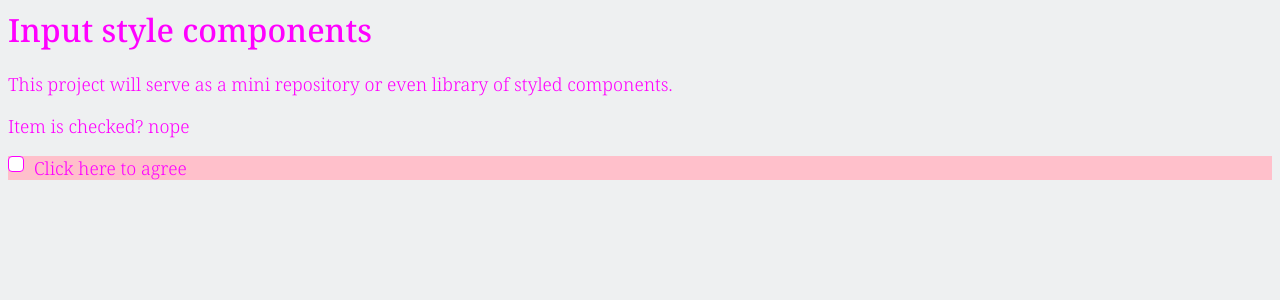
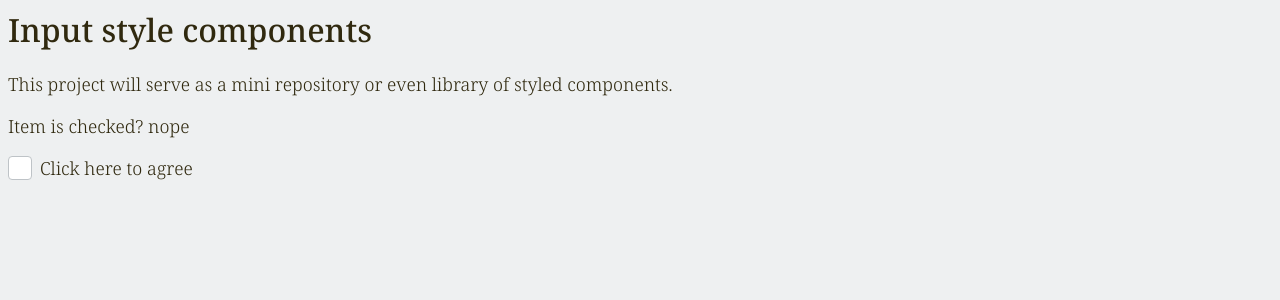
Before and after one commit to elalienx/input-style, a React (Create React App) app: page / in a window 1280 px wide. Shown: the top 300 px of the page. Built offline with nearby package versions, Linux system fonts and the light colour scheme.

Commit message:
finish input box

```diff
--- a/src/styles/base/variables.css
+++ b/src/styles/base/variables.css
@@ -3,8 +3,9 @@
   --color-primary: #ff9500;
   --color-secondary: #51b2c9;
   --color-background: #eef0f1;
+  --color-border: #bec3c7;
   --color-text: #30290f;
-  --color-text: #ff00ff; /* for debug */
+  /* --color-text: #ff00ff; */
 
   /* Fonts */
   --font-family: "Noto Serif", serif;
--- a/src/styles/components/input-checkbox.css
+++ b/src/styles/components/input-checkbox.css
@@ -1,15 +1,11 @@
 .input.checkbox {
-  background-color: pink;
-
-  /* Change to flex */
   display: grid;
-  grid-template-columns: 1em auto;
-  gap: 8px;
+  grid-template-columns: var(--space-big) auto;
   font-size: var(--font-size);
 }
 
 .input.checkbox input[type="checkbox"] {
-  --outer-size: 16px;
+  --outer-size: 24px;
 
   display: grid;
   place-content: center;
@@ -18,12 +14,12 @@
   height: var(--outer-size);
   margin: 0;
   background-color: white;
-  border: solid 1.5px var(--color-text);
+  border: solid 1.5px var(--color-border);
   border-radius: var(--border-radius);
 }
 
 .input.checkbox input[type="checkbox"]::before {
-  --inner-size: 8px;
+  --inner-size: 12px;
 
   content: "";
   width: var(--inner-size);
@@ -36,3 +32,7 @@
 .input.checkbox input[type="checkbox"]:checked::before {
   transform: scale(1);
 }
+
+.input.checkbox:hover input[type="checkbox"] {
+  background-color: var(--color-background);
+}
```
